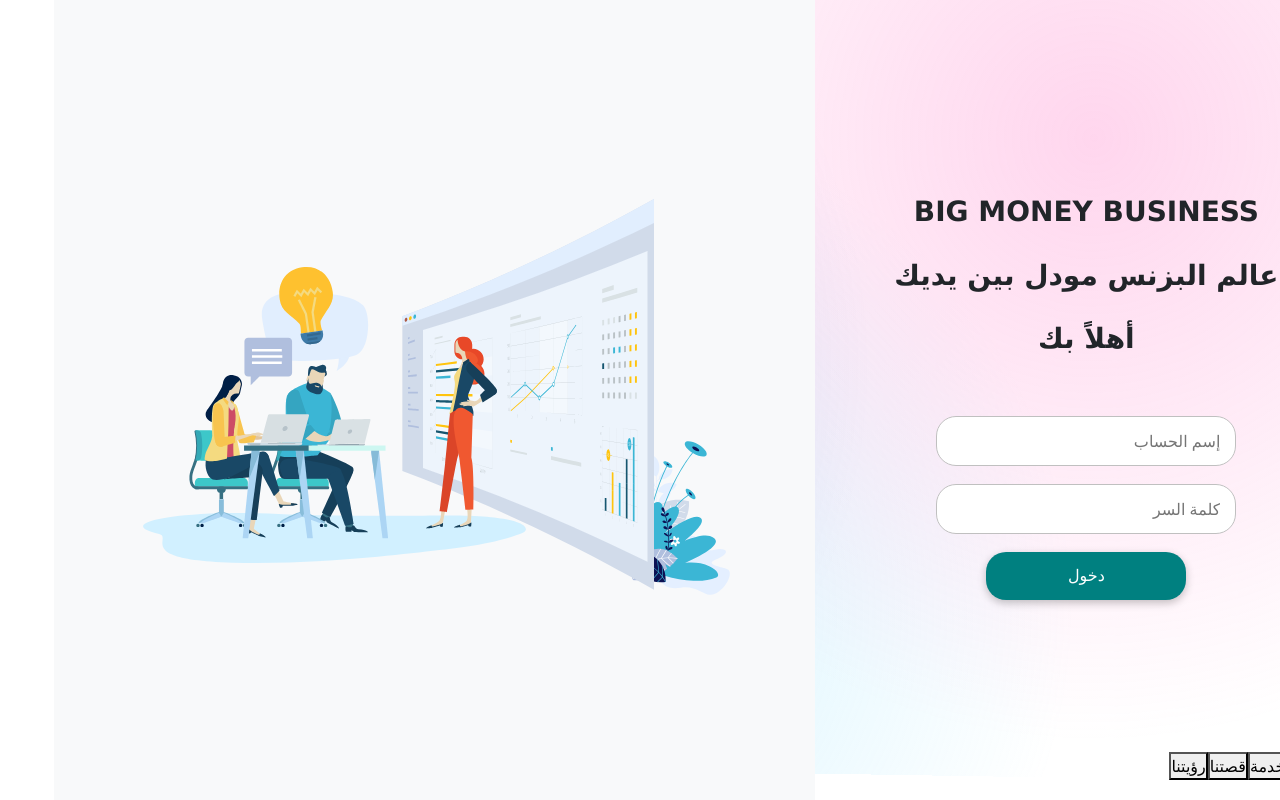
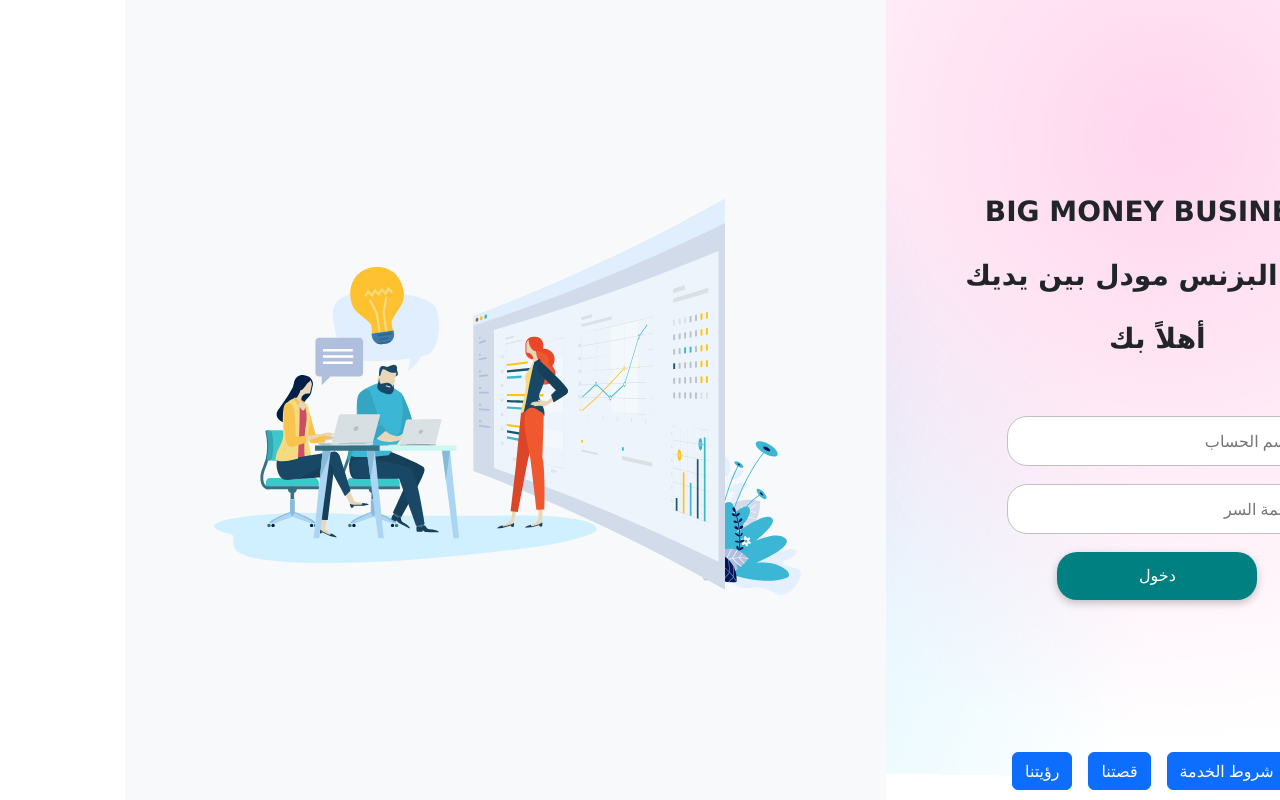
Before and after one commit to Bilel-12/BMB, a React (Vite) app: page / in a window 1280 px wide. Built offline with nearby package versions, Linux system fonts and the light colour scheme.

Commit message:
add footer_login

```diff
--- a/src/components/connexion/connexion.jsx
+++ b/src/components/connexion/connexion.jsx
@@ -64,8 +64,8 @@
                 <button className="form-btn">دخول</button>
               </form>
             </div>
-            <div className="footer">
-              <button>
+            <div className="footer d-flex justify-content-center align-items-center">
+              <button className="me-3 btn btn-primary ">
                 <Link
                   to="/Condition"
                   style={{ textDecoration: "none", color: "inherit" }}
@@ -73,7 +73,7 @@
                   شروط الخدمة
                 </Link>
               </button>
-              <button>
+              <button className="me-3 btn btn-primary ">
                 <Link
                   to="/About"
                   style={{ textDecoration: "none", color: "inherit" }}
@@ -81,7 +81,7 @@
                   قصتنا
                 </Link>
               </button>
-              <button>
+              <button className="me-3 btn btn-primary ">
                 <Link
                   to="/Vision"
                   style={{ textDecoration: "none", color: "inherit" }}
```
